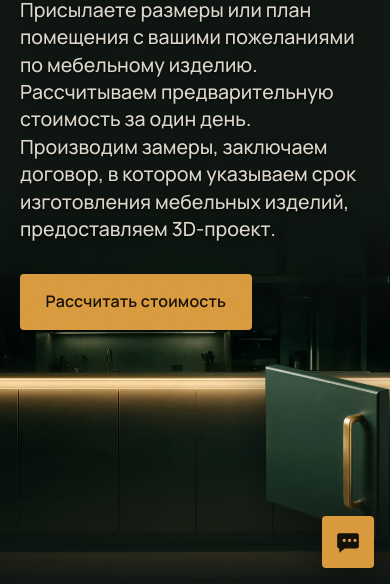
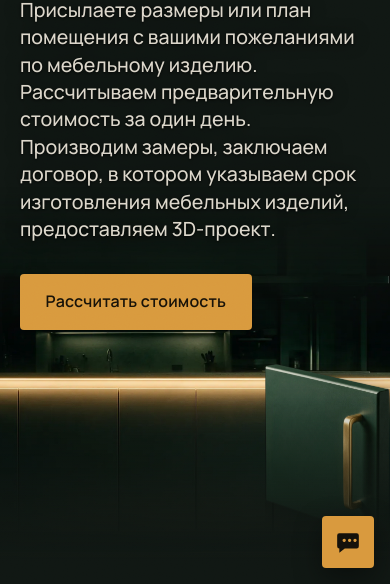
Before and after one commit to SkutinaJulia/mebelier45-demo-temnyi, a plain HTML site: page index.html in a window 390 px wide. Shown: the part 260-844 px from the top of the page. Drawn offline with Linux system fonts and the light colour scheme.

Commit message:
Плавный переход между главным экраном и конфигуратором
Co-Authored-By: Claude Opus 5.5 <noreply@anthropic.com>

```diff
--- a/index.html
+++ b/index.html
@@ -410,6 +410,7 @@
   .vm__box iframe { width: 100%; height: 100%; border: 0; display: block; }
   .vm__close { position: absolute; top: 14px; right: 14px; width: 44px; height: 44px; border: 0; border-radius: 50%; background: rgb(255 255 255 / .15); color: #fff; font-size: 26px; cursor: pointer; }
   .vm__vk { position: absolute; bottom: 14px; left: 50%; transform: translateX(-50%); color: rgb(255 255 255 / .75); font-size: .85rem; }  .hero__rest .v-lede { text-shadow: 0 1px 3px rgb(0 0 0 / .9), 0 0 18px rgb(0 0 0 / .85); }  @media (min-width: 761px) { .hero__rest .v-lede { max-width: 62ch !important; margin-inline: auto; padding: .6rem 1.4rem; border-radius: 14px; background: rgb(8 12 10 / .55); backdrop-filter: blur(3px); } }  /* текст Алены длинный, на ПК заходит на подсвеченную столешницу */
+  .v-page .hero__floor { height: 38%; background: linear-gradient(to top, var(--v-canvas) 0%, var(--v-canvas) 12%, rgb(16 23 19 / .6) 55%, transparent 100%); } .conf::before { content: ""; position: absolute; inset: 0 0 auto 0; height: 38%; z-index: 2; pointer-events: none; background: linear-gradient(to bottom, var(--v-canvas) 0%, var(--v-canvas) 12%, rgb(16 23 19 / .6) 55%, transparent 100%); } @media (max-width: 760px) { .v-page .hero__floor { height: 22%; } .conf::before { height: 26%; } .v-page .hero__back img { -webkit-mask-image: linear-gradient(to bottom, transparent 0%, #000 42%, #000 72%, transparent 100%); mask-image: linear-gradient(to bottom, transparent 0%, #000 42%, #000 72%, transparent 100%); } .v-page .hero__door img { -webkit-mask-image: linear-gradient(to bottom, #000 75%, transparent 100%); mask-image: linear-gradient(to bottom, #000 75%, transparent 100%); } }
 </style>
 </head>
 <body>
```
